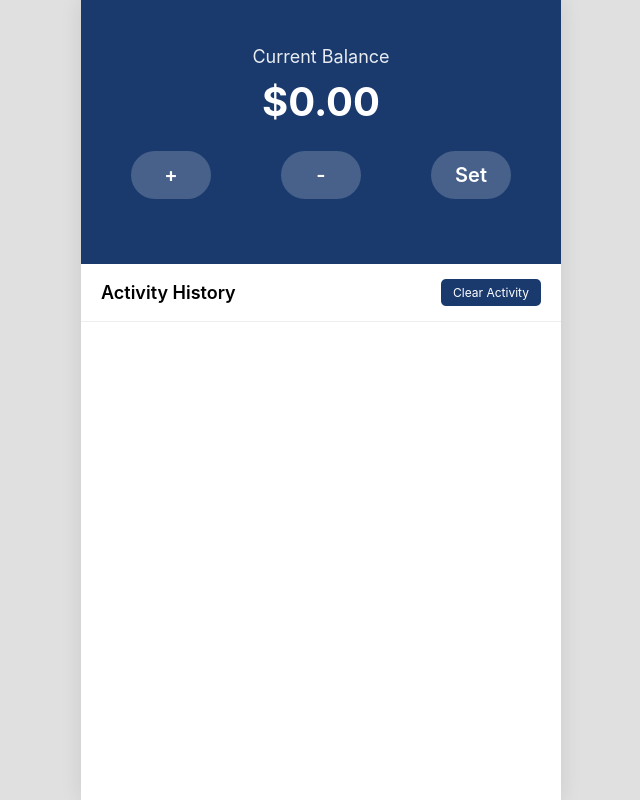
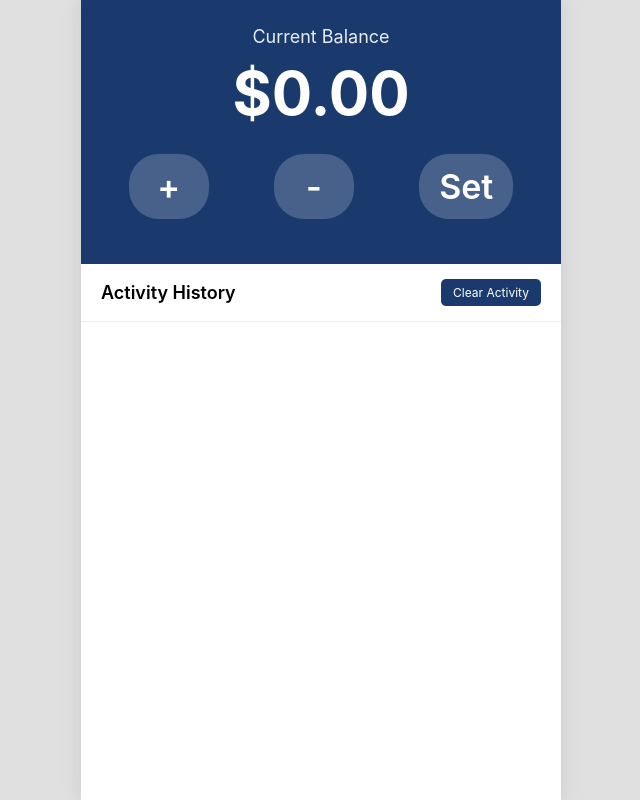
Before and after one commit to neversm/balancecalculator, a plain HTML site: page index.html in a window 1280 px wide. Shown: the whole page, without its empty margins (319-959 px from the left). Drawn offline with Linux system fonts and the light colour scheme.

Commit message:
Increase font sizes and adjust button padding

```diff
--- a/index.html
+++ b/index.html
@@ -64,7 +64,7 @@
         }
 
         .balance-value {
-            font-size: 40px;
+            font-size: 60px;
             font-weight: bold;
             margin-bottom: 25px;
         }
@@ -80,9 +80,9 @@
             background-color: rgba(255, 255, 255, 0.2);
             color: white;
             border: none;
-            padding: 12px 24px;
+            padding: 12px 20px;
             border-radius: 30px;
-            font-size: 20px;
+            font-size: 34px;
             font-weight: 600;
             cursor: pointer;
             min-width: 80px;
```
